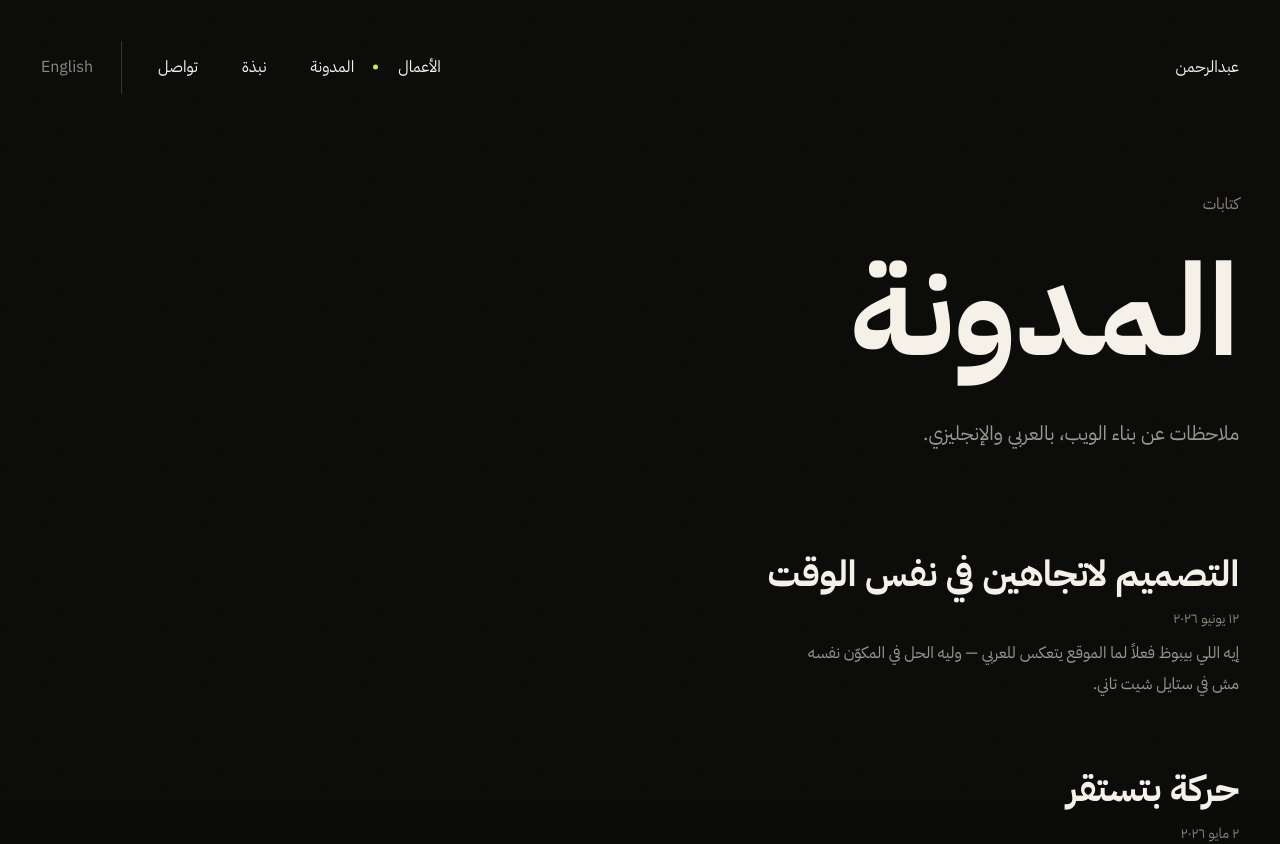
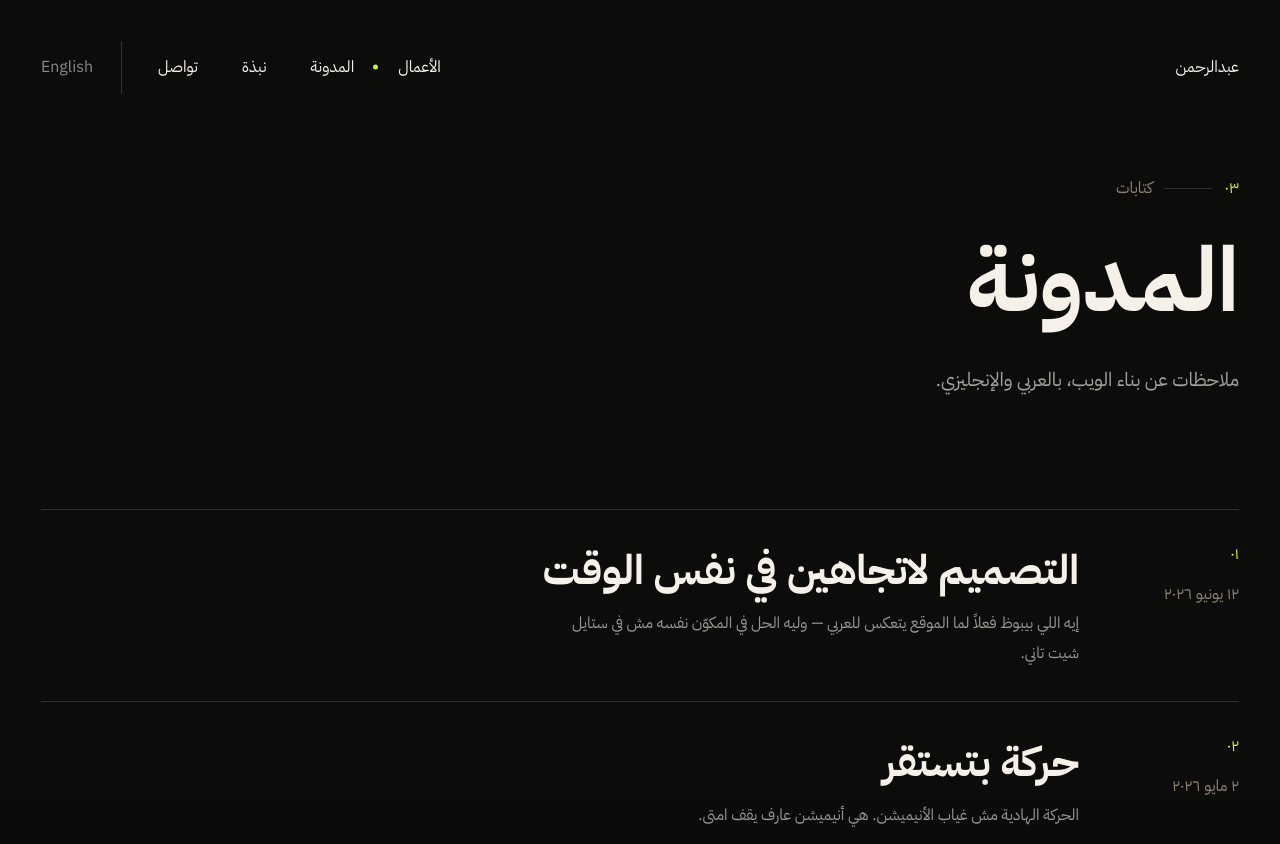
Before and after one commit to vemonser/portfolio, a Next.js app: page /ar/blog in a window 1280 px wide. Shown: the top 844 px of the page. Built offline with nearby package versions, Linux system fonts and the light colour scheme.

Commit message:
feat(blog): redesign bilingual editorial reading

```diff
--- a/src/app/[locale]/blog/[slug]/page.tsx
+++ b/src/app/[locale]/blog/[slug]/page.tsx
@@ -4,9 +4,13 @@ import { getTranslations, setRequestLocale } from "next-intl/server";
 import { getPost, getPosts } from "@/content/blog/posts";
 import { formatPostDate } from "@/features/blog/format";
 import { localizedHref } from "@/features/navigation/nav";
+import ChapterLabel from "@/features/ui/ChapterLabel";
 import LinkLine from "@/features/ui/LinkLine";
+import PageFrame from "@/features/ui/PageFrame";
+import Prose from "@/features/ui/Prose";
 import Reveal from "@/features/ui/Reveal";
-import { pageTitle } from "@/features/ui/styles";
+import { toLocale } from "@/features/ui/editorial";
+import { chapterFrame, displayTitle } from "@/features/ui/styles";
 
 type Props = {
   params: Promise<{ locale: string; slug: string }>;
@@ -37,31 +41,47 @@ export default async function BlogPostPage({ params }: Props) {
   if (!post) notFound();
 
   const t = await getTranslations({ locale, namespace: "blogPost" });
+  const tPage = await getTranslations({ locale, namespace: "blogPage" });
+  const typed = toLocale(locale);
   const { Content } = post;
 
   return (
-    <main className="px-[var(--nav-inset)] pb-[clamp(3rem,8vh,6rem)] pt-[clamp(8rem,22vh,14rem)]">
-      <Reveal className="mx-auto flex max-w-[44rem] flex-col gap-4">
+    <PageFrame
+      locale={typed}
+      className={`${chapterFrame} pb-[var(--inset-chapter)] pt-[clamp(8rem,22vh,14rem)]`}
+    >
+      <div className="chapter-open">
+        <Reveal className="flex flex-col gap-[var(--space-3)]">
+          <ChapterLabel locale={typed} index={2}>
+            {tPage("label")}
+          </ChapterLabel>
+
+          <h1
+            className={`${displayTitle} text-[clamp(2.2rem,5.4vw,4.5rem)]`}
+          >
+            {post.title}
+          </h1>
+
           <time
-          className="font-label text-t-14 tracking-[var(--track)] text-warm ar:tracking-normal"
+            className="font-label text-t-14 uppercase tracking-[var(--track)] text-warm ar:text-t-16 ar:normal-case ar:tracking-normal"
             dateTime={post.date}
           >
             {formatPostDate(post.date, locale)}
           </time>
-        <h1
-          className={`${pageTitle} mt-0 text-[clamp(2.25rem,5.6vw,4.5rem)]`}
-        >
-          {post.title}
-        </h1>
+
+          <p className="m-0 max-w-[52ch] text-[clamp(1.05rem,1.5vw,1.3rem)] leading-[1.65] text-bone/65 ar:leading-[1.9]">
+            {post.excerpt}
+          </p>
         </Reveal>
+      </div>
 
-      <article className="prose-blog">
+      <Prose locale={typed} className="mt-[var(--space-5)]">
         <Content />
-      </article>
+      </Prose>
 
-      <div className="mx-auto max-w-[44rem] border-t border-bone/10 pb-[clamp(2rem,6vw,4rem)] pt-6">
+      <div className="chapter-open mt-[var(--space-4)] border-t border-[var(--line-hairline)] pt-[var(--space-3)]">
         <LinkLine href={localizedHref(locale, "/blog")}>{t("back")}</LinkLine>
       </div>
-    </main>
+    </PageFrame>
   );
 }
--- a/src/app/[locale]/blog/page.tsx
+++ b/src/app/[locale]/blog/page.tsx
@@ -1,11 +1,12 @@
 import { getTranslations, setRequestLocale } from "next-intl/server";
 
 import { getPosts } from "@/content/blog/posts";
-import { formatPostDate } from "@/features/blog/format";
-import { localizedHref } from "@/features/navigation/nav";
-import LinkLine from "@/features/ui/LinkLine";
+import ChapterLabel from "@/features/ui/ChapterLabel";
+import PageFrame from "@/features/ui/PageFrame";
+import PostIndex from "@/features/ui/PostIndex";
 import Reveal from "@/features/ui/Reveal";
-import { pageLede, pageShell, pageTitle } from "@/features/ui/styles";
+import { toLocale } from "@/features/ui/editorial";
+import { bodyMeasure, chapterFrame, displayTitle } from "@/features/ui/styles";
 
 type Props = {
   params: Promise<{ locale: string }>;
@@ -24,40 +25,30 @@ export default async function BlogPage({ params }: Props) {
 
   const t = await getTranslations({ locale, namespace: "blogPage" });
   const posts = getPosts(locale);
+  const typed = toLocale(locale);
 
   return (
-    <main className={`${pageShell} pb-[clamp(4rem,9vh,7rem)]`}>
-      <Reveal className="max-w-[60rem]">
-        <p className="ui-label">{t("label")}</p>
-        <h1 className={pageTitle}>{t("title")}</h1>
-        <p className={pageLede}>{t("lede")}</p>
+    <PageFrame
+      locale={typed}
+      className={`${chapterFrame} pb-[var(--inset-chapter)] pt-[clamp(8rem,22vh,14rem)]`}
+    >
+      <Reveal className="chapter-open">
+        <ChapterLabel locale={typed} index={2}>
+          {t("label")}
+        </ChapterLabel>
+
+        <h1 className={`${displayTitle} mt-[var(--space-3)]`}>{t("title")}</h1>
+
+        <p
+          className={`${bodyMeasure} mt-[var(--space-3)] text-[clamp(1.05rem,1.5vw,1.3rem)]`}
+        >
+          {t("lede")}
+        </p>
       </Reveal>
 
-      {posts.length === 0 ? (
-        <p className={pageLede}>{t("empty")}</p>
-      ) : (
-        <ul className="m-0 mt-[clamp(3.5rem,8vw,6rem)] flex max-w-[52rem] list-none flex-col gap-[clamp(2.5rem,6vw,4rem)] p-0">
-          {posts.map((post, index) => (
-            <Reveal as="li" key={post.slug} delay={index * 60}>
-              <LinkLine
-                href={localizedHref(locale, `/blog/${post.slug}`)}
-                className="font-display text-[clamp(1.5rem,3vw,2.25rem)] font-semibold leading-[1.2] tracking-[-0.02em] ar:leading-[1.45] ar:tracking-normal"
-              >
-                {post.title}
-              </LinkLine>
-              <time
-                className="mt-2 block font-label text-t-14 tracking-[var(--track)] text-warm ar:tracking-normal"
-                dateTime={post.date}
-              >
-                {formatPostDate(post.date, locale)}
-              </time>
-              <p className="mt-[0.6rem] max-w-[46ch] leading-[1.7] text-bone/60 ar:leading-[1.9]">
-                {post.excerpt}
-              </p>
-            </Reveal>
-          ))}
-        </ul>
-      )}
-    </main>
+      <div className="mt-[var(--space-7)]">
+        <PostIndex locale={typed} posts={posts} empty={t("empty")} />
+      </div>
+    </PageFrame>
   );
 }
--- a/src/app/globals.css
+++ b/src/app/globals.css
@@ -1143,6 +1143,18 @@ html[lang="ar"] .prose-editorial {
   line-height: var(--leading-arabic);
 }
 
+/* Reading refinements: no orphaned last words in running copy, and headings
+   that balance rather than leaving one word on the last line. */
+.prose-editorial p,
+.prose-editorial li {
+  text-wrap: pretty;
+}
+
+.prose-editorial h2,
+.prose-editorial h3 {
+  text-wrap: balance;
+}
+
 /* Hero overlay — only the wordmark's type/cropping lives here; the entrance
    and meta choreography are utilities driven by `data-in` on the overlay. */
 .hero-wordmark {
--- /dev/null
+++ b/src/features/ui/PostIndex.tsx
@@ -0,0 +1,66 @@
+import Link from "next/link";
+
+import type { BlogPost } from "@/content/blog/posts";
+import { formatPostDate } from "@/features/blog/format";
+import { localizedHref } from "@/features/navigation/nav";
+
+import { formatNumber, type Locale } from "./editorial";
+import Reveal from "./Reveal";
+
+type Props = {
+  locale: Locale;
+  posts: BlogPost[];
+  /** Localized empty state, printed when the archive has no posts. */
+  empty: string;
+};
+
+/**
+ * The blog archive as an editorial index: a numbered column of dates, then the
+ * title and excerpt at reading width. The whole row is one link — the title is
+ * stretched over the row rather than repeating a "read more" affordance.
+ *
+ * The existing order (newest first) and localized copy are preserved.
+ */
+export default function PostIndex({ locale, posts, empty }: Props) {
+  if (posts.length === 0) {
+    return (
+      <p className="m-0 max-w-[46ch] text-[clamp(1.05rem,1.5vw,1.25rem)] leading-[1.7] text-bone/60 ar:leading-[1.9]">
+        {empty}
+      </p>
+    );
+  }
+
+  return (
+    <ol className="m-0 list-none border-t border-[var(--line-hairline)] p-0">
+      {posts.map((post, index) => (
+        <Reveal as="li" key={post.slug} delay={index * 60}>
+          <div className="group relative grid gap-[var(--space-2)] border-b border-[var(--line-hairline)] py-[var(--space-4)] md:grid-cols-[7rem_minmax(0,1fr)] md:gap-x-[var(--space-5)]">
+            <div className="flex items-baseline gap-[var(--space-2)] font-label text-t-14 uppercase tracking-[var(--track)] text-warm md:flex-col md:items-start ar:text-t-16 ar:normal-case ar:tracking-normal">
+              <span className="text-lime">
+                {formatNumber(index + 1, locale, { pad: 2 })}
+              </span>
+              <time dateTime={post.date} className="whitespace-nowrap">
+                {formatPostDate(post.date, locale)}
+              </time>
+            </div>
+
+            <div className="flex flex-col gap-[0.6rem]">
+              <h2 className="m-0">
+                <Link
+                  href={localizedHref(locale, `/blog/${post.slug}`)}
+                  className="font-display text-[clamp(1.55rem,3.2vw,2.6rem)] font-semibold leading-[1.12] tracking-[-0.025em] text-bone no-underline transition-colors duration-[var(--dur-base)] after:absolute after:inset-0 after:content-[''] group-hover:text-lime group-focus-within:text-lime ar:leading-[1.4] ar:tracking-normal"
+                >
+                  {post.title}
+                </Link>
+              </h2>
+
+              <p className="m-0 max-w-[54ch] text-[clamp(0.98rem,1.2vw,1.1rem)] leading-[1.7] text-bone/60 ar:leading-[1.9]">
+                {post.excerpt}
+              </p>
+            </div>
+          </div>
+        </Reveal>
+      ))}
+    </ol>
+  );
+}
```
Also changed, not shown: 1 other file (tests, documents, lock files or other folders). Lines whose indentation alone changed are shown as unchanged.
